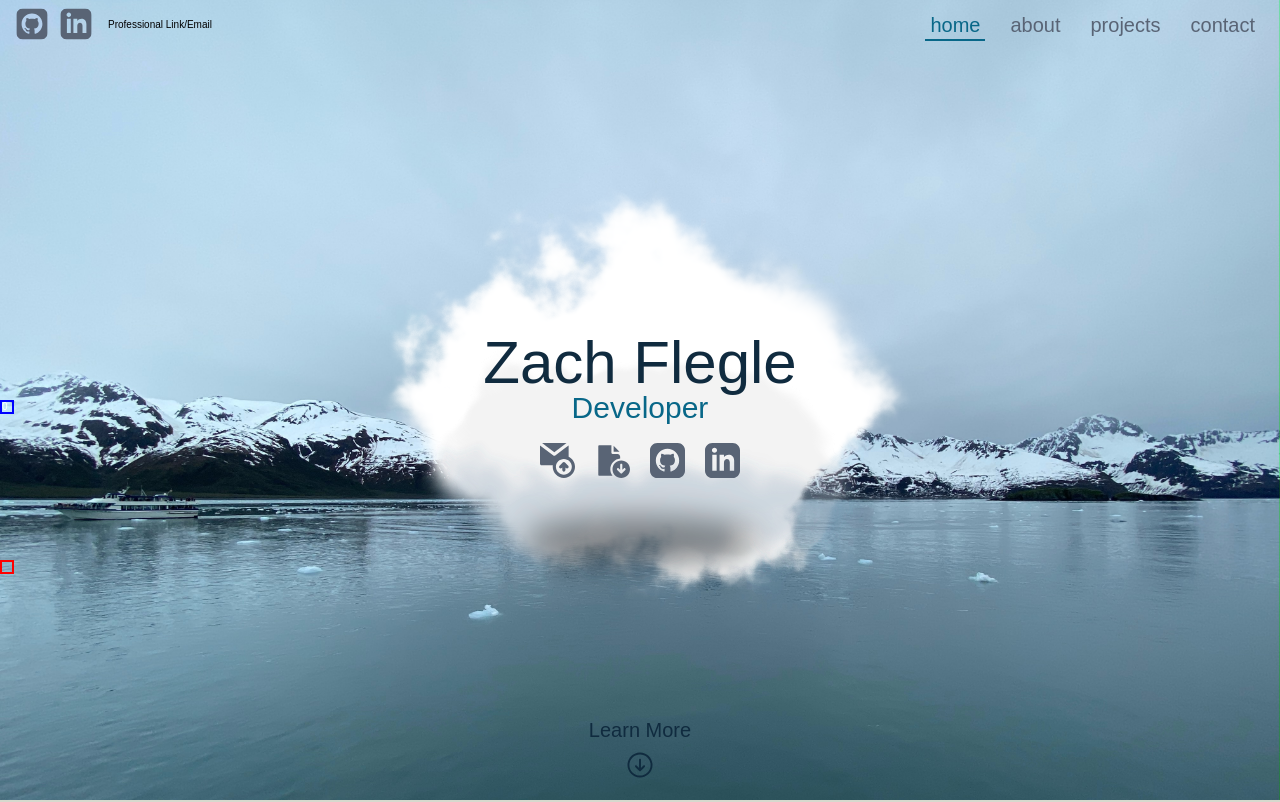
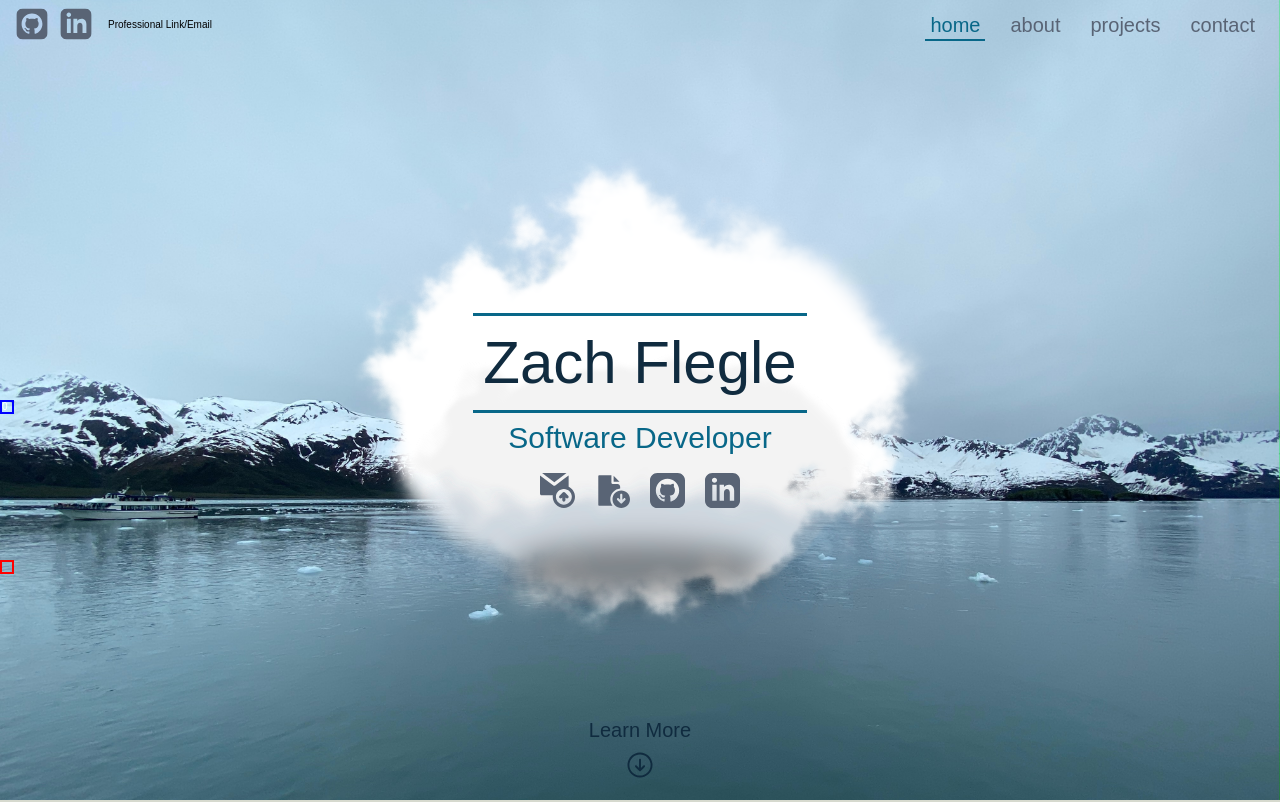
Before and after one commit to zflegle3/portfolio, a React (Create React App) app: page / in a window 1280 px wide. Shown: the top 802 px of the page. Built offline with nearby package versions, Linux system fonts and the light colour scheme.

Commit message:
Misc style updates and finished home load animation

```diff
--- a/src/components/Home.js
+++ b/src/components/Home.js
@@ -32,7 +32,7 @@ function Home() {
         <div className="home-content">
             <CloudsBackSvg />
             <p id="banner-name">Zach Flegle</p>
-            <p id="banner-title">Developer</p>
+            <p id="banner-title">Software Developer</p>
             <div id="banner-links" className="link-container">
 
               <address>
--- a/src/components/Nav.js
+++ b/src/components/Nav.js
@@ -81,7 +81,7 @@ function Nav(props) {
           ) {
           let sectionNext = new IntersectionObserver(entries => {
             //remove selected elements from all
-            if (entries[0].intersectionRatio === 1) {
+            if (entries[0].intersectionRatio > 0.75) {
                 if (entries[0].boundingClientRect.y > 0) {
                     console.log("switch selection");
                     console.log(entries, entries[0].boundingClientRect.y);
--- a/src/styles/App.css
+++ b/src/styles/App.css
@@ -71,7 +71,7 @@ table {
 	--bl2: #086788;
 	--bl1: #102B3F;
 	/* Grey (black to white) */
-	--bw4: rgb(126, 138, 155);
+	--bw4: rgb(153, 165, 182);
 	--bw3: #D6D9CE;
 	--bw2: #596475;
 	--bw1: black;
--- a/src/styles/Home.css
+++ b/src/styles/Home.css
@@ -21,12 +21,14 @@
 	justify-content: center;
 	align-items: center;
 	padding: 2rem;
+	transition: all 0.3s;
 }
 
 .home-next-link p {
 	color: var(--text);
 	font-size: 2rem;
 	padding-bottom: 1rem;
+	transition: all 0.3s;
 }
 
 .home-next-link div {
@@ -37,12 +39,10 @@
 	fill: var(--text);
 	width: 100%;
 	height: 100%;
+	transition: all 0.3s;
 }
 
 .home-next-link:hover {
-	background-color: var(--sh-dk);
-	border-top: 1px solid var(--sh-lt);
-	transition: all 0.3s;
 }
 
 .home-next-link:hover p {
@@ -73,7 +73,19 @@
 	font-size: 6rem;
 	color: var(--text);
 	z-index: 2;
+	padding: 1rem;
+	margin: 2rem;
+
+	/* background-image: linear-gradient(var(--text), var(--text));
+    background-size: 100% 2px, 100% 2px;
+    background-position: 0px 100%, 100% 100%;
+    background-repeat: no-repeat; */
+
+	/* border-radius: .5rem;
+	border: 1px solid var(--text); */
+
 }
+
 
 .home-content p:nth-child(3) {
 	font-size: 3rem;
@@ -103,7 +115,7 @@
 
 .link-item-home p:nth-child(2) {
 	position: absolute;
-	bottom: 0;
+	top: 1.5rem;
 	/* padding-top: 0.5rem; */
 	font-size: 1.4rem;
 	color: var(--text-b);
@@ -153,10 +165,11 @@
 
 
 /* Page Load Animations */
-
 #banner-name {
+	position: relative;
 	animation: mainFade 5s ease-in;
 }
+
 
 
 @keyframes mainFade {
@@ -167,6 +180,45 @@
 		opacity: 100%;
 	}
 }
+
+#banner-name:after, #banner-name:before {
+	content:"";
+	position: absolute;
+	height: 3px;
+	width: 100%;
+	background-color: var(--text-a);
+	animation: lineSlide 2s ease-in;
+}
+
+#banner-name:after {
+	left: 0;
+	bottom: -10px;
+}
+
+#banner-name:before {
+	right: 0;
+	top: -10px;
+}
+
+@keyframes lineSlide {
+	0% {
+		width: 0%;
+	}
+	25% {
+		width: 0%;
+	}
+	75% {
+		width: 100%;
+	}
+}
+
+
+
+
+
+
+
+
 
 #banner-title, #banner-links {
 	animation: subFade  5s ease-in;
@@ -211,7 +263,7 @@
 }
 
 #banner-link-next {
-	animation: slideFadeUp 6s ease-in;
+	animation: slideFadeUp 5s ease-in;
 }
 
 @keyframes slideFadeUp {
--- a/src/styles/ProjectsAll.css
+++ b/src/styles/ProjectsAll.css
@@ -32,7 +32,7 @@
 
 }
 
-.project-item-b {
+.project-item-a {
     background-color: var(--sh-dk);
 }
 
```
